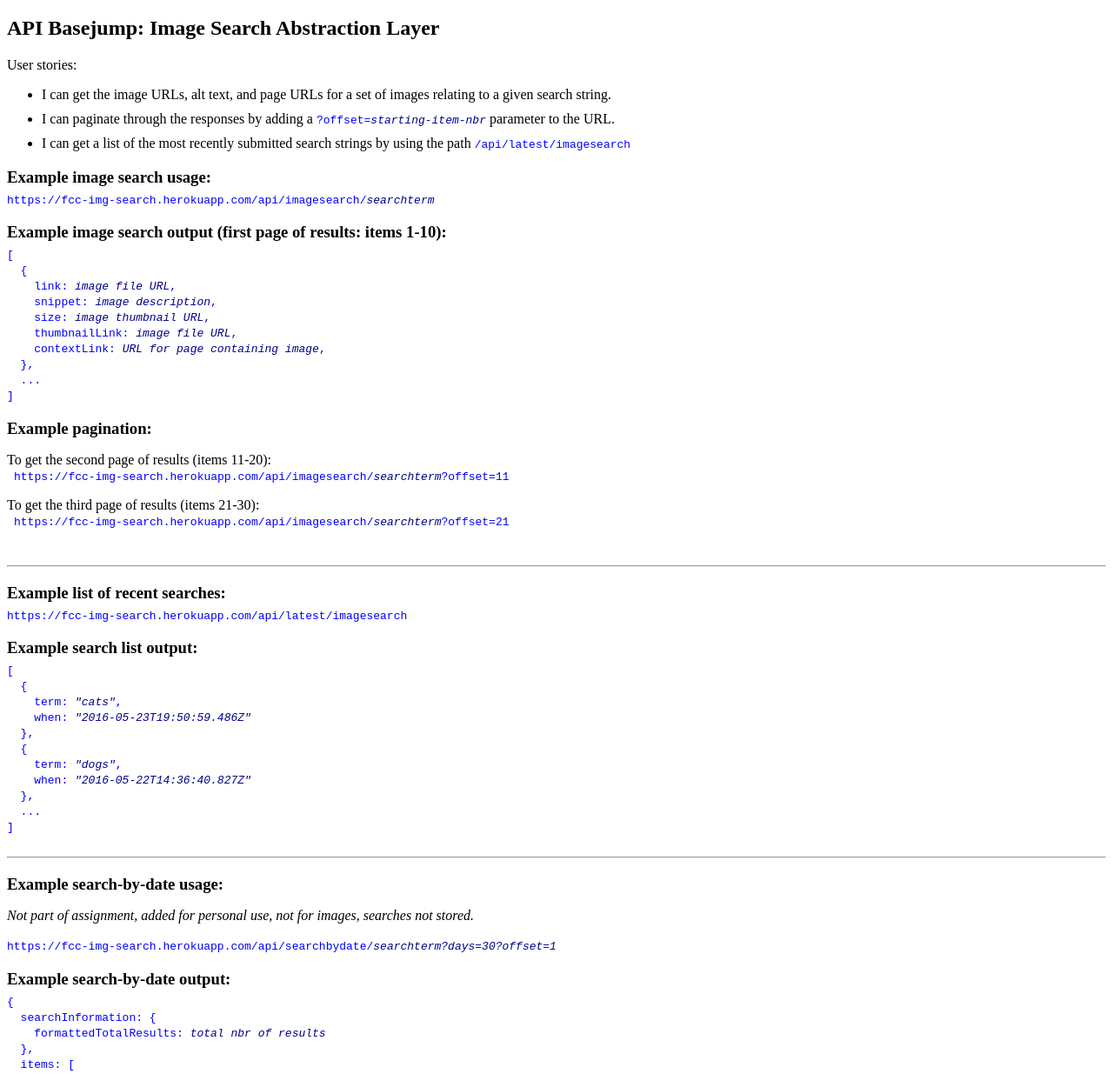
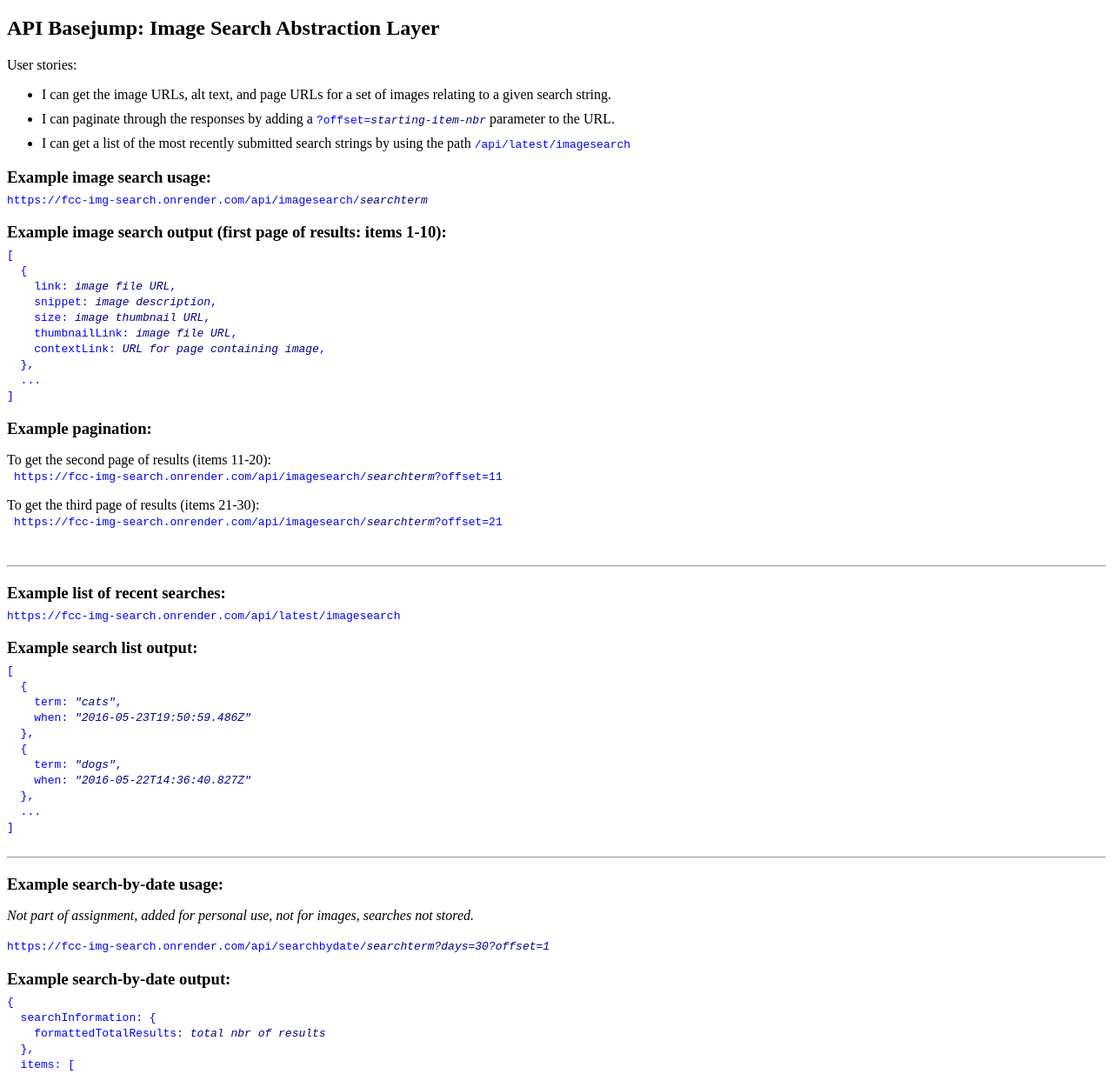
Before and after one commit to tstonesnyder/fcc-image-search, a website: page public/instructions.html in a window 1280 px wide. Shown: the part 61-1296 px from the top of the page at 87% size. Drawn offline with Linux system fonts and the light colour scheme.

Commit message:
Replace heroku with render on instructions page.

```diff
--- a/public/instructions.html
+++ b/public/instructions.html
@@ -26,7 +26,7 @@
   </ul>
 
   <h3>Example image search usage:</h3>
-  <code>https://fcc-img-search.herokuapp.com/api/imagesearch/<span class=code-dynamic>searchterm</span></code>
+  <code>https://fcc-img-search.onrender.com/api/imagesearch/<span class=code-dynamic>searchterm</span></code>
 
   <h3>Example image search output (first page of results: items 1-10):</h3>
   <code>[<br>
@@ -42,16 +42,16 @@
 
   <h3>Example pagination:</h3>
   <p>To get the second page of results (items 11-20):<br>
-  &nbsp;&nbsp;<code>https://fcc-img-search.herokuapp.com/api/imagesearch/<span class=code-dynamic>searchterm</span>?offset=11</code>
+  &nbsp;&nbsp;<code>https://fcc-img-search.onrender.com/api/imagesearch/<span class=code-dynamic>searchterm</span>?offset=11</code>
   </p>
   <p>To get the third page of results (items 21-30):<br>
-  &nbsp;&nbsp;<code>https://fcc-img-search.herokuapp.com/api/imagesearch/<span class=code-dynamic>searchterm</span>?offset=21</code>
+  &nbsp;&nbsp;<code>https://fcc-img-search.onrender.com/api/imagesearch/<span class=code-dynamic>searchterm</span>?offset=21</code>
   </p><br>
 
   <hr />
 
   <h3>Example list of recent searches:</h3>
-  <code>https://fcc-img-search.herokuapp.com/api/latest/imagesearch</code>
+  <code>https://fcc-img-search.onrender.com/api/latest/imagesearch</code>
 
   <h3>Example search list output:</h3>
   <code>[<br>
@@ -70,7 +70,7 @@
 
   <h3>Example search-by-date usage:</h3>
   <p><i>Not part of assignment, added for personal use, not for images, searches not stored.</i></p>
-  <code>https://fcc-img-search.herokuapp.com/api/searchbydate/<span class=code-dynamic>searchterm?days=30?offset=1</span></code>
+  <code>https://fcc-img-search.onrender.com/api/searchbydate/<span class=code-dynamic>searchterm?days=30?offset=1</span></code>
 
   <h3>Example search-by-date output:</h3>
   <code>{<br>
```
